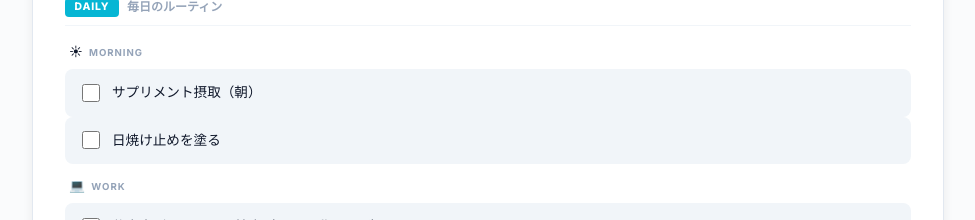
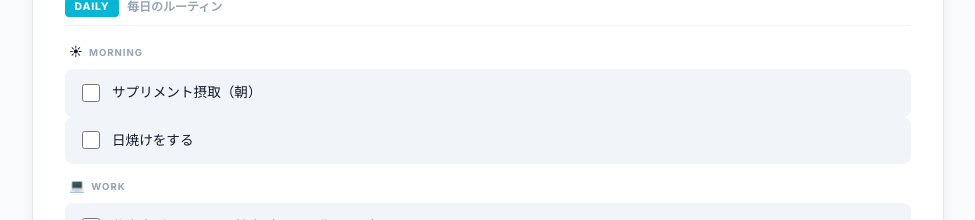
Before and after one commit to temmahirasawa-spec/sesuji-app, a Next.js app: page / in a window 1280 px wide. Shown: the part 1320-1540 px from the top of the page, without its empty margins (152-1127 px from the left). Built offline with nearby package versions, Linux system fonts and the light colour scheme.

Commit message:
日焼け止めを塗る→日焼けをするに修正

```diff
--- a/app/page.tsx
+++ b/app/page.tsx
@@ -25,7 +25,7 @@ const makeDailyTasks = (date: string): Task[] => {
   const tasks: Task[] = [
     // Morning
     { id: 201, text: 'サプリメント摂取（朝）', completed: false, category: 'morning' },
-    { id: 202, text: '日焼け止めを塗る', completed: false, category: 'morning' },
+    { id: 202, text: '日焼けをする', completed: false, category: 'morning' },
     // Work
     { id: 301, text: '仕事中プライベート禁止（SNS・動画など）', completed: false, category: 'work' },
     // Evening
```
